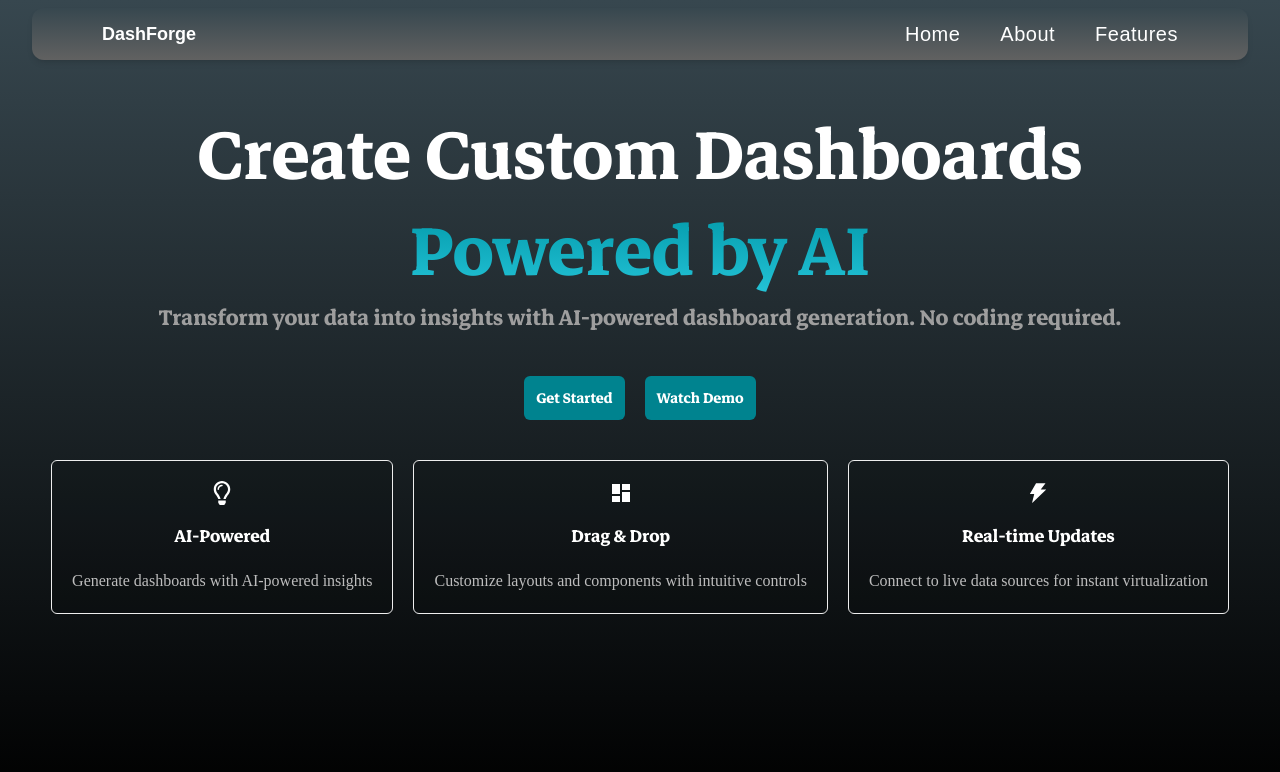
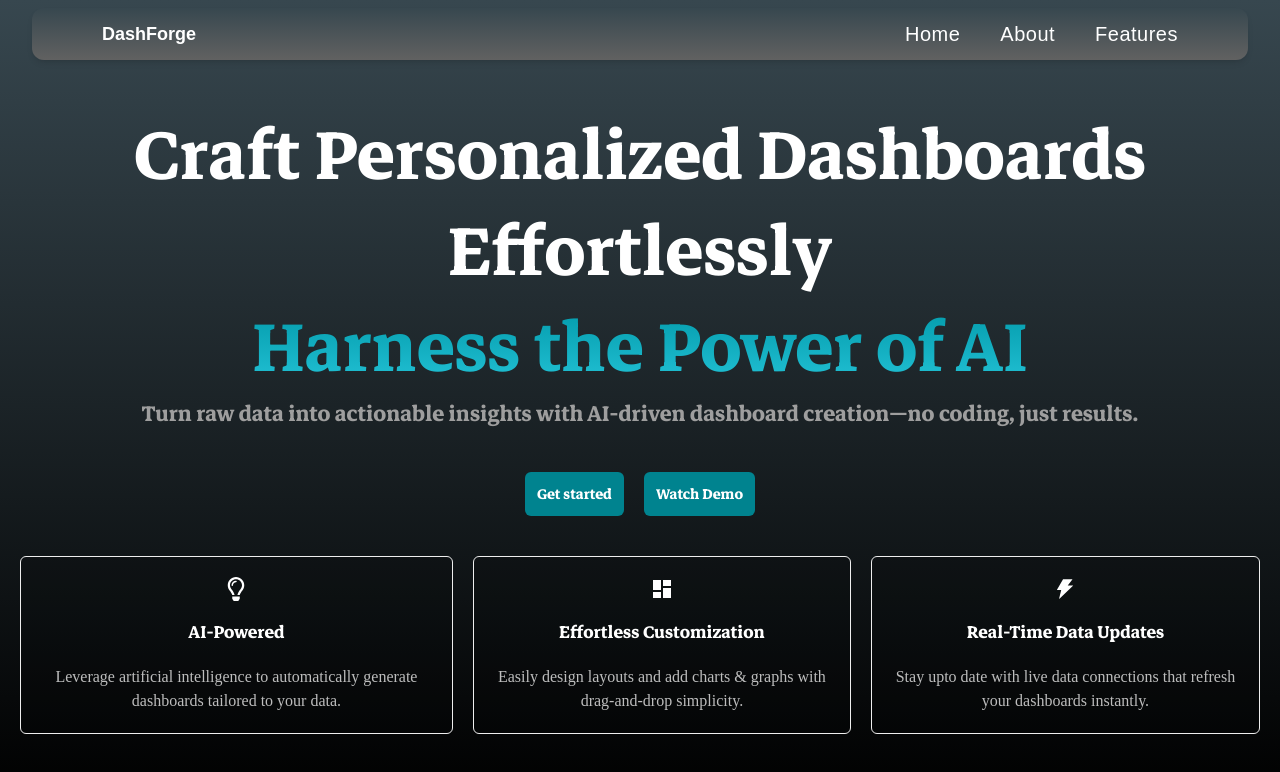
Before and after one commit to raunak234362/DashForge, a React (Vite) app: page / in a window 1280 px wide. Shown: the top 772 px of the page. Built offline with nearby package versions, Linux system fonts and the light colour scheme.

Commit message:
Corrected the grammar errors i the landing content

```diff
--- a/src/components/landing/aiDashboard/ADS.jsx
+++ b/src/components/landing/aiDashboard/ADS.jsx
@@ -12,7 +12,7 @@ export const ADS = () => {
     {
       title: "Smart Layout Generation",
       description:
-        "AI analyzes your data structure and suggests optimal layouts and chart types for better visualization.",
+        "AI analyzes your data structure and suggests optimal layouts and charts for better visualization.",
       borderColor: "border-purple-500/20",
     },
     {
--- a/src/components/landing/feature/Features.jsx
+++ b/src/components/landing/feature/Features.jsx
@@ -3,39 +3,39 @@ const Features = () => {
       {
         title: "Natural Language Input",
         description:
-          "Describe your dashboard needs in plain English. Our AI understands and creates exactly what you need",
+          "Explain your dashboard requirements. Our AI recognises your needs and produces precisely what you require.",
           borderColour: "border-cyan-500",
           shadowColour: "shadow-cyan-500/50",
       },
       {
         title: "AI-Powered Insights",
         description:
-          "Smart layout suggestions and component recommendations based on your data and requirements.",
+          "Smart layout suggestions and recommendations based on your requirements.",
         borderColour: "border-cyan-500",
         shadowColour: "shadow-cyan-500/50",
       },
       {
         title: "Drag & Drop",
         description:
-          "Effortlessly customize your dashboard layout with intuitive drag and drop controls.",
+          "Effortlessly customize your dashboard layout with the drag- drop & resize controls.",
           borderColour: "border-cyan-500",
           shadowColour: "shadow-cyan-500/50",
       },
       {
-        title: "Real-time Updates",
-        description: "Connect to live data sources for instant virtualization",
+        title: "Real-time Data Updates",
+        description: "Focused on the benefits of staying upto date and proactive.",
         borderColour: "border-cyan-500",
         shadowColour: "shadow-cyan-500/50",
       },
       {
-        title: "Data Integration",
+        title: "Seamless Data Integration",
         description:
           "Connect to various data sources including CSVs, databases, and APIs with ease.",
           borderColour: "border-cyan-500",
           shadowColour: "shadow-cyan-500/50",
       },
       {
-        title: "Advanced Controls",
+        title: "Advanced Customization",
         description:
           "Fine-tune your dashboards with advanced settings and customization options.",
           borderColour: "border-cyan-500",
--- a/src/components/landing/hero/Hero.jsx
+++ b/src/components/landing/hero/Hero.jsx
@@ -8,36 +8,35 @@ const Hero = () => {
     {
       icon: <FaRegLightbulb />,
       title: "AI-Powered",
-      description: "Generate dashboards with AI-powered insights",
-    },
+      description: "Leverage artificial intelligence to automatically generate dashboards tailored to your data.",
+  },
     {
       icon: <MdDashboard />,
-      title: "Drag & Drop",
-      description: "Customize layouts and components with intuitive controls",
-    },
+      title: "Effortless Customization",
+    description: "Easily design layouts and add charts & graphs with drag-and-drop simplicity.",
+  },
     {
       icon: <AiFillThunderbolt />,
-      title: "Real-time Updates",
-      description: "Connect to live data sources for instant virtualization",
-    },
+      title: "Real-Time Data Updates",
+    description: "Stay upto date with live data connections that refresh your dashboards instantly.",
+  },
   ];
 
   return (
     <>
       <section className="h-full md:h-screen px-5 font-markazi">
         <div className="text-5xl md:text-6xl xl:text-8xl font-bold text-center text-white">
-          <p>Create Custom Dashboards</p>
+          <p>Craft Personalized Dashboards Effortlessly</p>
           <p className="text-transparent bg-clip-text bg-gradient-to-t from-cyan-400 to-cyan-700">
-            Powered by AI
+          Harness the Power of AI
           </p>
         </div>
         <div className="md:text-3xl text-xl text-wrap text-center text-gray-500">
-          Transform your data into insights with AI-powered dashboard
-          generation. No coding required.
+        Turn raw data into actionable insights with AI-driven dashboard creation—no coding, just results.
         </div>
         <div className="flex justify-center mt-10 gap-5">
           <div className=" bg-cyan-800 px-3 py-2 rounded-md text-white text-xl">
-            <Link to="/login">Get Started</Link>
+            <Link to="/login">Get started</Link>
           </div>
           <div className=" bg-cyan-800 px-3 py-2 rounded-md text-white text-xl">
             <Link to="#">Watch Demo</Link>
--- a/src/components/landing/howItWorks/HowItWorks.jsx
+++ b/src/components/landing/howItWorks/HowItWorks.jsx
@@ -41,7 +41,7 @@ const HowItWorks = ()=> {
             How DashForge Works
           </h2>
           <p className="text-xl md:text-2xl text-gray-400">
-            Create powerful dashboards in three simple steps
+          Build your dashboards in just three simple steps—fast, easy, and intelligent.
           </p>
         </div>
 
@@ -51,8 +51,8 @@ const HowItWorks = ()=> {
             icon={<div className="w-14 h-12 mx-auto flex items-center justify-center bg-gray-800 rounded-full">
               <PenLine className="w-6 h-6 text-white" />
             </div>}
-            title="Describe Your Dashboard"
-            description="Use natural language or forms to specify what you need in your dashboard. Our AI understands your requirements."
+            title="Tell Us What You Need"
+            description="Use natural language to specify what you need in your dashboard to represent your data effectively ."
           >
             <FormIllustration />
           </StepCard>
@@ -62,8 +62,8 @@ const HowItWorks = ()=> {
             icon={<div className="w-14 h-12 mx-auto flex items-center justify-center bg-gray-800 rounded-full">
               <Database className="w-6 h-6 text-white" />
             </div>}
-            title="AI Generates Layout"
-            description="Our AI analyzes your requirements and generates the perfect dashboard layout with recommended components."
+            title="Let AI Build Your Layout"
+            description="Our AI analyzes your requirements and generates the dashboard with recommended layouts and graphs."
           >
             <GridIllustration />
           </StepCard>
@@ -73,8 +73,8 @@ const HowItWorks = ()=> {
             icon={<div className="w-14 h-12 mx-auto flex items-center justify-center bg-gray-800 rounded-full">
               <Sliders className="w-6 h-6 text-white" />
             </div>}
-            title="Customize & Deploy"
-            description="Fine-tune your dashboard with drag-and-drop controls, connect your data sources, and deploy instantly."
+            title="Customize and Launch"
+            description="Connect your data, adjust your dashboard using drag-and-drop controls, and launch right away."
           >
             <ProgressBars />
           </StepCard>
```
